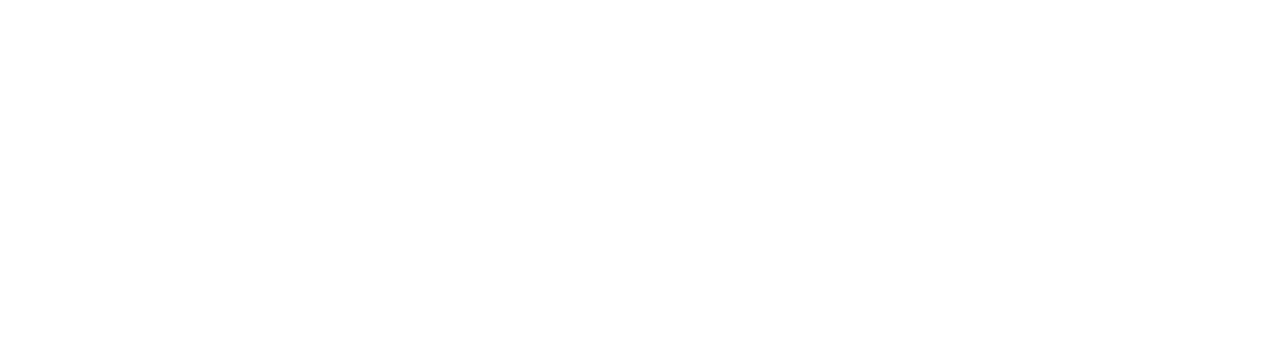
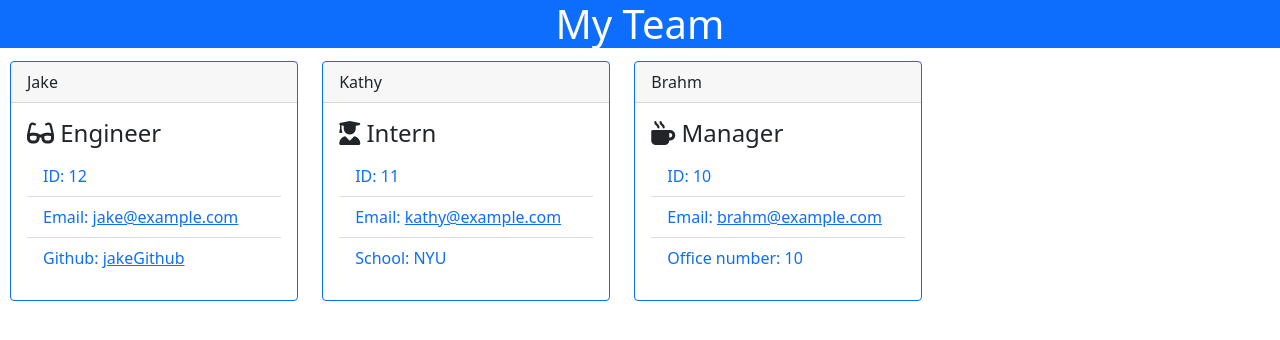
Before and after one commit to brahmg1/team-profile-generator, a website: page index.html in a window 1280 px wide. Drawn offline with nearby package versions, Linux system fonts and the light colour scheme.

Commit message:
update index.html

```diff
--- a/index.html
+++ b/index.html
@@ -0,0 +1,70 @@
+<!doctype html>
+<html lang="en">
+  <head>
+    <meta charset="utf-8">
+    <meta name="viewport" content="width=device-width, initial-scale=1">
+    <!-- Bootstrap CSS and font awesome -->
+    <link href="https://cdn.jsdelivr.net/npm/bootstrap@5.0.0-beta1/dist/css/bootstrap.min.css" rel="stylesheet" integrity="sha384-giJF6kkoqNQ00vy+HMDP7azOuL0xtbfIcaT9wjKHr8RbDVddVHyTfAAsrekwKmP1" crossorigin="anonymous">
+    <script src="https://kit.fontawesome.com/81b1024fc1.js" crossorigin="anonymous"></script>
+    <style>
+     header {
+           background-color:#0d6efd;
+           text-align: center;
+       }
+
+       h1 {
+           color: white;
+       }
+
+       .card {
+           display: inline-flex;
+           width: 18rem;
+           height: 15rem;
+           margin: 5px 10px 5px 10px;
+       }
+
+     </style>
+    <title>My Team Profile</title>
+  </head>
+  <body>
+      <header>
+        <h1>My Team</h1>
+      </header>
+        <div class="card border-primary mb-3">
+            <div class="card-header">Jake</div>
+                <div class="card-body">
+                    <h4 class="card-title"><i class="fas fa-glasses"></i>  Engineer</h4>
+                        <ul class="list-group list-group-flush text-primary">
+                            <li class="list-group-item text-primary">ID: 12</li>
+                            <li class="list-group-item text-primary">Email: <a href ="mailto: jake@example.com">jake@example.com</a></li>
+                            <li class="list-group-item text-primary">Github: <a href= "www.github.com/jakeGithub">jakeGithub</a></li>
+                        </ul>
+                </div>
+            </div>
+        </div>
+
+        <div class="card border-primary mb-3">
+            <div class="card-header">Kathy</div>
+                <div class="card-body">
+                    <h4 class="card-title"> <i class="fas fa-user-graduate"></i>  Intern</h4>
+                        <ul class="list-group list-group-flush text-primary">
+                            <li class="list-group-item text-primary">ID: 11</li>
+                            <li class="list-group-item text-primary">Email: <a href ="mailto: kathy@example.com">kathy@example.com</a></li>
+                            <li class="list-group-item text-primary">School: NYU</li>
+                        </ul>
+                </div>
+            </div>
+        </div>
+
+        <div class="card border-primary mb-3">
+            <div class="card-header">Brahm</div>
+                <div class="card-body">
+                    <h4 class="card-title"><i class="fas fa-mug-hot"></i>  Manager</h4>
+                        <ul class="list-group list-group-flush text-primary">
+                            <li class="list-group-item text-primary">ID: 10</li>
+                            <li class="list-group-item text-primary">Email: <a href ="mailto: brahm@example.com">brahm@example.com</a></li>
+                            <li class="list-group-item text-primary">Office number: 10</li>
+                        </ul>
+                </div>
+            </div>
+        </div>
```
Also changed, not shown: dist/index.html.
